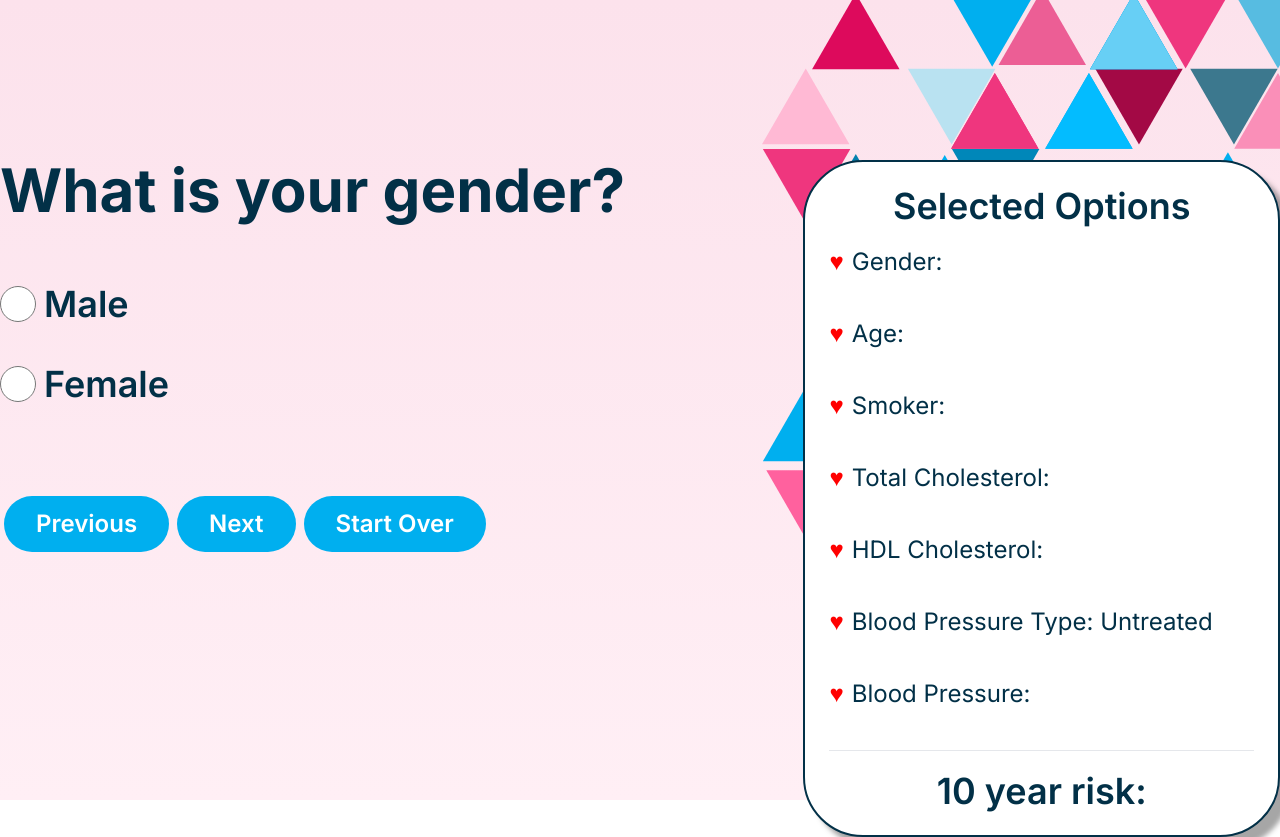
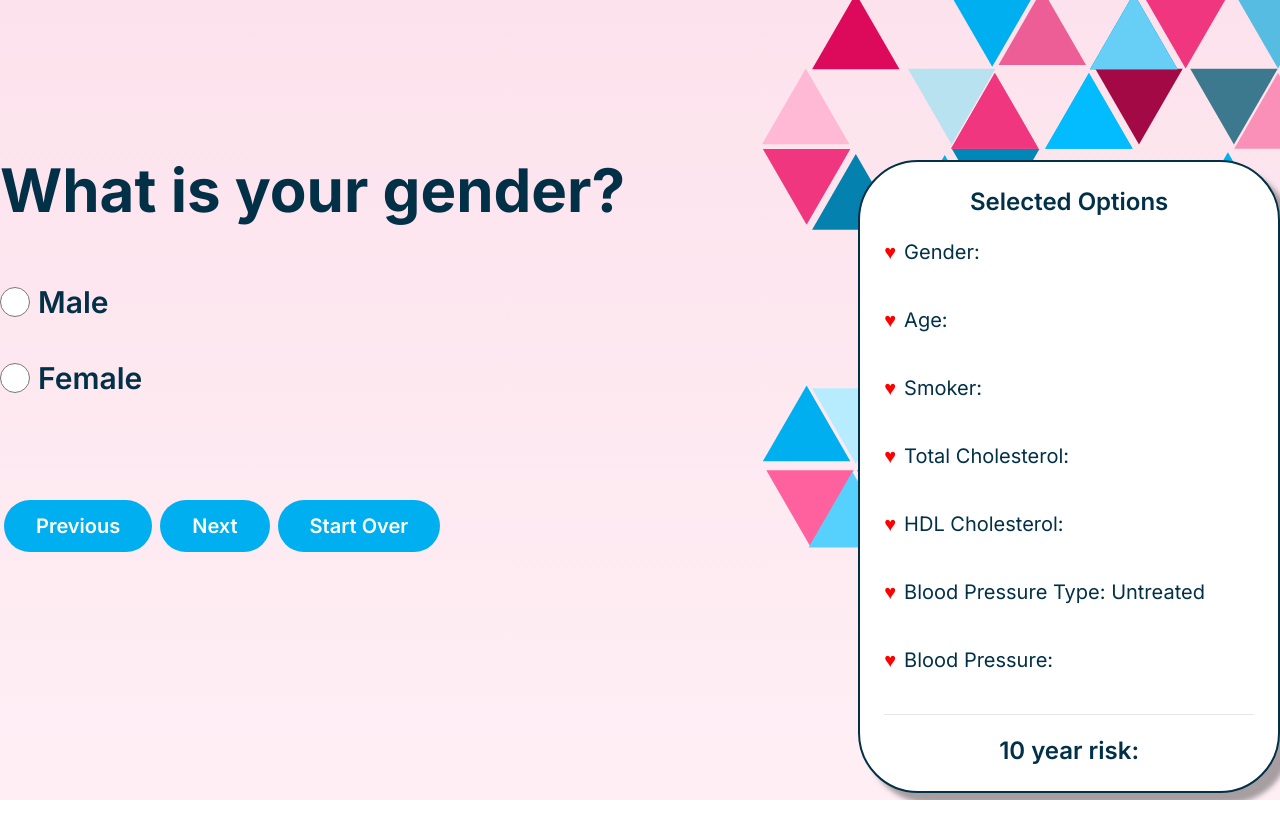
Before and after one commit to cbondnz/framingham-risk-score-calculator, a Next.js app: page / in a window 1280 px wide. Both pictures are taken after a click on the button "Get Started". After the commit the page ends 800 px from the top, so only its background shows below. Built offline with nearby package versions, Linux system fonts and the light colour scheme.

Commit message:
Alter xl size styles (reduced a lot of the values)

```diff
--- a/app/layout.tsx
+++ b/app/layout.tsx
@@ -5,8 +5,8 @@ import type { Metadata } from "next";
 const inter = Inter({ subsets: ["latin"] });
 
 export const metadata: Metadata = {
-  title: "Create Next App",
-  description: "Generated by create next app",
+  title: "Coronary Heart Disease Calculator - Framingham Risk Score",
+  description: "Coronary Heart Disease Calculator - a tool to measure the risk of coronary heart disease using the Framinham Risk Score.",
   viewport: "width=device-width, initial-scale=1.0",
 };
 
--- a/components/Age.tsx
+++ b/components/Age.tsx
@@ -18,7 +18,7 @@ const Age: FC<ChildComponentProps> = ({ onAge, showError, age }) => {
       <FormHeading heading="How old are you?" />
       <h3 className="my-5 italic xl:text-2xl">Note: The Framingham Risk Score is designed to assess cardiovascular risk for people in the age range of 20&#x2013;79. It is not possible to provide an accurate risk score assessment for ages outside of this range.</h3>
       <FormError text="Please enter your age using the slider" showError={showError} />
-      <form className="text-2xl font-semibold flex gap-1 xl:text-4xl">
+      <form className="text-2xl font-semibold flex gap-1 xl:text-3xl">
         <label htmlFor="age">
           <input type="range" id="age" name="age" min={20} max={79} value={age} onChange={handleChange} className="w-56 mr-5" />
           Age
--- a/components/BloodPressure.tsx
+++ b/components/BloodPressure.tsx
@@ -23,11 +23,11 @@ const BloodPressure: FC<ChildComponentProps> = ({ onTreated, onBloodPressure, sh
     <section>
       <FormHeading heading="Please enter your blood pressure and type of reading" />
       <FormError text="Please enter your blood pressure reading in the text box" showError={showError} />
-      <label htmlFor="treated" className="text-3xl leading-loose font-semibold grid grid-cols-radio gap-2 sm:text-2xl mb-5 xl:text-4xl xl:mb-8">
+      <label htmlFor="treated" className="text-3xl leading-loose font-semibold grid grid-cols-radio gap-2 sm:text-2xl mb-5 xl:text-3xl xl:mb-8">
         <input type="radio" id="treated" name="type" value="true" onChange={handleSelect} checked={treated == "true" ? true : false} />
         Treated
       </label>
-      <label htmlFor="untreated" className="text-3xl leading-loose font-semibold grid grid-cols-radio gap-2 sm:text-2xl mb-5 xl:text-4xl xl:mb-8">
+      <label htmlFor="untreated" className="text-3xl leading-loose font-semibold grid grid-cols-radio gap-2 sm:text-2xl mb-5 xl:text-3xl xl:mb-8">
         <input type="radio" id="untreated" name="type" value="false" onChange={handleSelect} checked={treated == "false" ? true : false} />
         Untreated
       </label>
--- a/components/Gender.tsx
+++ b/components/Gender.tsx
@@ -17,11 +17,11 @@ const Gender: FC<ChildComponentProps> = ({ onGender, showError, gender }) => {
     <section>
       <FormHeading heading="What is your gender?" />
       <FormError text="Please select a gender using the radio buttons" showError={showError} />
-      <label className="text-3xl leading-loose font-semibold grid grid-cols-radio gap-2 sm:text-2xl mb-5 xl:text-4xl xl:mb-10">
+      <label className="text-3xl leading-loose font-semibold grid grid-cols-radio gap-2 sm:text-2xl mb-5 xl:text-3xl xl:mb-10">
         <input type="radio" id="male" name="gender" value="male" onChange={handleSelect} checked={gender == "male" ? true : false} />
         Male
       </label>
-      <label className="text-3xl leading-loose font-semibold grid grid-cols-radio gap-2 sm:text-2xl xl:text-4xl">
+      <label className="text-3xl leading-loose font-semibold grid grid-cols-radio gap-2 sm:text-2xl xl:text-3xl">
         <input type="radio" id="female" name="gender" value="female" onChange={handleSelect} checked={gender == "female" ? true : false} />
         Female
       </label>
--- a/components/NavButtons.tsx
+++ b/components/NavButtons.tsx
@@ -11,9 +11,9 @@ interface ButtonProps {
 const NavButtons: FC<ButtonProps> = ({ onClickNext, onClickPrevious, onClickStartOver, activeStep }) => {
   return (
     <section className="mt-16">
-      <input id="btn-previous" type="button" value="Previous" onClick={onClickPrevious} className="xl:text-2xl bg-secondary p-3 px-8 border-none rounded-half text-white sm:text-md font-semibold transition-all duration-500 hover:bg-secondaryHover hover:cursor-pointer mx-1 my-2" />
-      <input id="btn-next" disabled={activeStep == 7 ? true : false} type="button" value={activeStep == 6 || activeStep == 7 ? "Calculate" : "Next"} onClick={onClickNext} className="xl:text-2xl disabled:bg-lightGray bg-secondary p-3 px-8 border-none rounded-half text-white sm:text-md font-semibold transition-all duration-500 hover:bg-secondaryHover hover:cursor-pointer mx-1 my-2" />
-      <input id="btn-startOver" type="button" value="Start Over" onClick={onClickStartOver} className="xl:text-2xl bg-secondary p-3 px-8 border-none rounded-half text-white sm:text-md font-semibold transition-all duration-500 hover:bg-secondaryHover hover:cursor-pointer mx-1 my-2" />
+      <input id="btn-previous" type="button" value="Previous" onClick={onClickPrevious} className="xl:text-xl bg-secondary p-3 px-8 border-none rounded-half text-white sm:text-md font-semibold transition-all duration-500 hover:bg-secondaryHover hover:cursor-pointer mx-1 my-2" />
+      <input id="btn-next" disabled={activeStep == 7 ? true : false} type="button" value={activeStep == 6 || activeStep == 7 ? "Calculate" : "Next"} onClick={onClickNext} className="xl:text-xl disabled:bg-lightGray bg-secondary p-3 px-8 border-none rounded-half text-white sm:text-md font-semibold transition-all duration-500 hover:bg-secondaryHover hover:cursor-pointer mx-1 my-2" />
+      <input id="btn-startOver" type="button" value="Start Over" onClick={onClickStartOver} className="xl:text-xl bg-secondary p-3 px-8 border-none rounded-half text-white sm:text-md font-semibold transition-all duration-500 hover:bg-secondaryHover hover:cursor-pointer mx-1 my-2" />
     </section>
   );
 };
--- a/components/SelectedOptions.tsx
+++ b/components/SelectedOptions.tsx
@@ -13,34 +13,34 @@ interface ChildComponentProps {
 
 const SelectedOptions: FC<ChildComponentProps> = ({ gender, age, smoker, totalChol, hdlChol, treated, bloodPressure, risk }) => {
   return (
-    <aside className="hidden w-1/3 bg-white rounded-full p-6 border-2 border-primary shadow-box sm:flex flex-col sm:p-3 lg:p-6 lg:w-2/5">
-      <h3 className="text-2xl font-semibold sm:text-lg text-center lg:text-2xl xl:text-4xl xl:mb-5">Selected Options</h3>
+    <aside className="hidden w-1/3 bg-white rounded-full p-6 border-2 border-primary shadow-box sm:flex flex-col sm:p-3 lg:p-6">
+      <h3 className="text-2xl font-semibold sm:text-lg text-center lg:text-2xl xl:text-2xl xl:mb-5">Selected Options</h3>
       <ul className="p-0 list-inside list-none">
-        <li className="mb-8 text-md before:text-red before:mr-2 before:content-['\2665'] sm:text-xs sm:mb-6 lg:text-base lg:mb-8 md:mb-8 xl:text-2xl xl:mb-10">
+        <li className="mb-8 text-md before:text-red before:mr-2 before:content-['\2665'] sm:text-xs sm:mb-6 lg:text-base lg:mb-8 md:mb-8 xl:text-xl xl:mb-10">
           Gender: <span id="stat-gender">{gender != "" && gender}</span>
         </li>
-        <li className="mb-8 text-md before:text-red before:mr-2 before:content-['\2665'] sm:text-xs sm:mb-6 lg:text-base lg:mb-8 md:mb-8 xl:text-2xl xl:mb-10">
+        <li className="mb-8 text-md before:text-red before:mr-2 before:content-['\2665'] sm:text-xs sm:mb-6 lg:text-base lg:mb-8 md:mb-8 xl:text-xl xl:mb-10">
           Age: <span id="stat-age">{age != 0 && gender != "" && age}</span>
         </li>
-        <li className="mb-8 text-md before:text-red before:mr-2 before:content-['\2665'] sm:text-xs sm:mb-6 lg:text-base lg:mb-8 md:mb-8 xl:text-2xl xl:mb-10">
+        <li className="mb-8 text-md before:text-red before:mr-2 before:content-['\2665'] sm:text-xs sm:mb-6 lg:text-base lg:mb-8 md:mb-8 xl:text-xl xl:mb-10">
           Smoker: <span id="stat-smoker">{smoker != "" && smoker}</span>
         </li>
-        <li className="mb-8 text-md before:text-red before:mr-2 before:content-['\2665'] sm:text-xs sm:mb-6 lg:text-base lg:mb-8 md:mb-8 xl:text-2xl xl:mb-10">
+        <li className="mb-8 text-md before:text-red before:mr-2 before:content-['\2665'] sm:text-xs sm:mb-6 lg:text-base lg:mb-8 md:mb-8 xl:text-xl xl:mb-10">
           Total Cholesterol: <span id="stat-ctotal">{totalChol != "" && totalChol + "mg/dL"}</span>
         </li>
-        <li className="mb-8 text-md before:text-red before:mr-2 before:content-['\2665'] sm:text-xs sm:mb-6 lg:text-base lg:mb-8 md:mb-8 xl:text-2xl xl:mb-10">
+        <li className="mb-8 text-md before:text-red before:mr-2 before:content-['\2665'] sm:text-xs sm:mb-6 lg:text-base lg:mb-8 md:mb-8 xl:text-xl xl:mb-10">
           HDL Cholesterol: <span id="stat-chdl">{hdlChol != "" && hdlChol + "mg/dL"}</span>
         </li>
-        <li className="mb-8 text-md before:text-red before:mr-2 before:content-['\2665'] sm:text-xs sm:mb-6 lg:text-base lg:mb-8 md:mb-8 xl:text-2xl xl:mb-10">
+        <li className="mb-8 text-md before:text-red before:mr-2 before:content-['\2665'] sm:text-xs sm:mb-6 lg:text-base lg:mb-8 md:mb-8 xl:text-xl xl:mb-10">
           Blood Pressure Type: <span id="stat-bloodType">{treated == "true" ? "Treated" : "Untreated"}</span>
         </li>
-        <li className="mb-8 text-md before:text-red before:mr-2 before:content-['\2665'] sm:text-xs sm:mb-6 lg:text-base lg:mb-8 md:mb-8 xl:text-2xl xl:mb-10">
+        <li className="mb-8 text-md before:text-red before:mr-2 before:content-['\2665'] sm:text-xs sm:mb-6 lg:text-base lg:mb-8 md:mb-8 xl:text-xl xl:mb-10">
           Blood Pressure: <span id="stat-blood">{bloodPressure != "" && bloodPressure + "mmHg"}</span>
         </li>
       </ul>
       <div id="risk">
         <hr />
-        <h3 className="text-2xl font-semibold sm:text-lg text-center xl:text-4xl xl:mt-5">
+        <h3 className="text-2xl font-semibold sm:text-lg text-center xl:text-2xl xl:mt-5">
           10 year risk: <span id="stat-risk">{risk != "" ? (risk == "-1" ? "<1%" : risk + "%") : null}</span>
         </h3>
       </div>
--- a/components/Smoker.tsx
+++ b/components/Smoker.tsx
@@ -17,11 +17,11 @@ const Smoker: FC<ChildComponentProps> = ({ onSmoker, showError, smoker }) => {
     <section>
       <FormHeading heading="Do you smoke cigarettes?" />
       <FormError text="Please select your smoker status using the radio buttons" showError={showError} />
-      <label htmlFor="non-smoker" className="text-3xl leading-loose font-semibold grid grid-cols-radio gap-2 sm:text-2xl mb-5 xl:text-4xl xl:mb-10">
+      <label htmlFor="non-smoker" className="text-3xl leading-loose font-semibold grid grid-cols-radio gap-2 sm:text-2xl mb-5 xl:text-3xl xl:mb-10">
         <input type="radio" id="non-smoker" name="smoker" value="false" onChange={handleSelect} checked={smoker == "false" ? true : false} />
         Non-smoker
       </label>
-      <label htmlFor="smoker" className="text-3xl leading-loose font-semibold grid grid-cols-radio gap-2 sm:text-2xl xl:text-4xl">
+      <label htmlFor="smoker" className="text-3xl leading-loose font-semibold grid grid-cols-radio gap-2 sm:text-2xl xl:text-3xl">
         <input type="radio" id="smoker" name="smoker" value="true" onChange={handleSelect} checked={smoker == "true" ? true : false} />
         Smoker
       </label>
```
Also changed, not shown: components/Welcome.tsx (+5 -5 lines).
